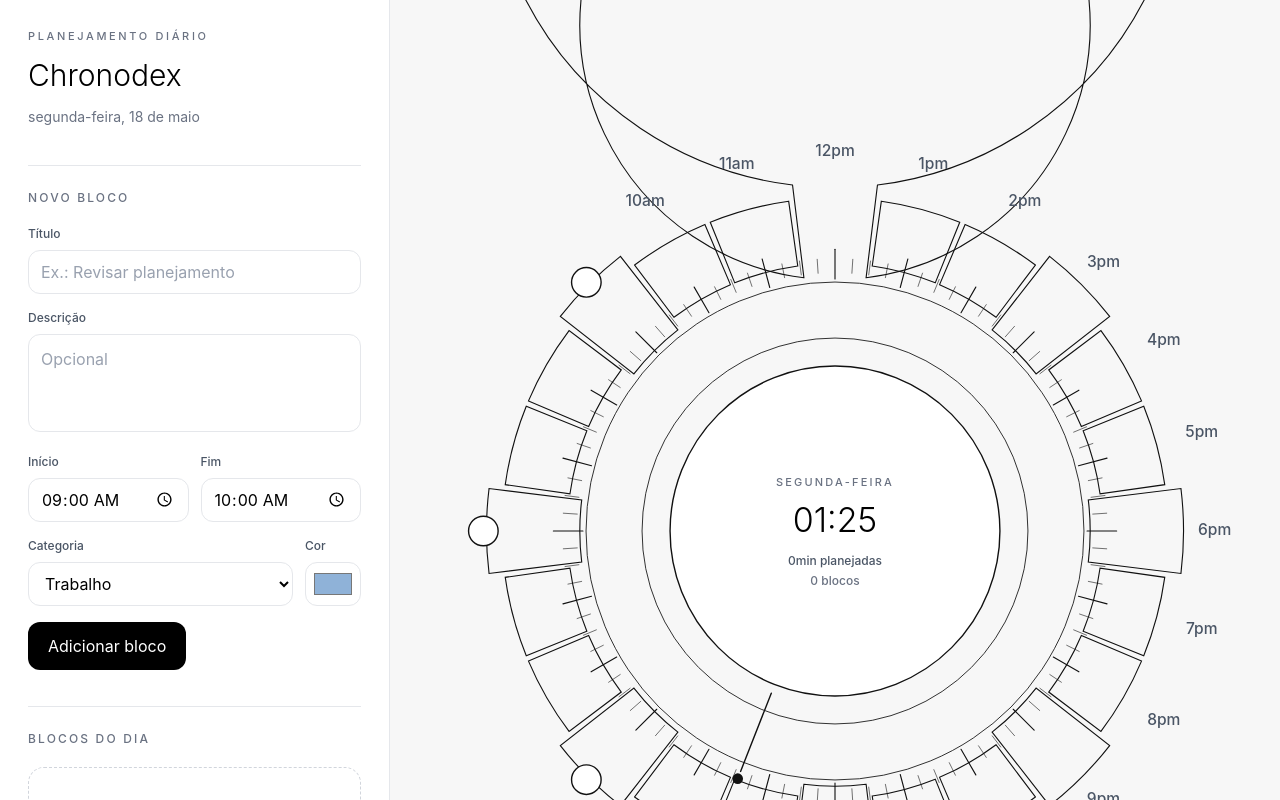
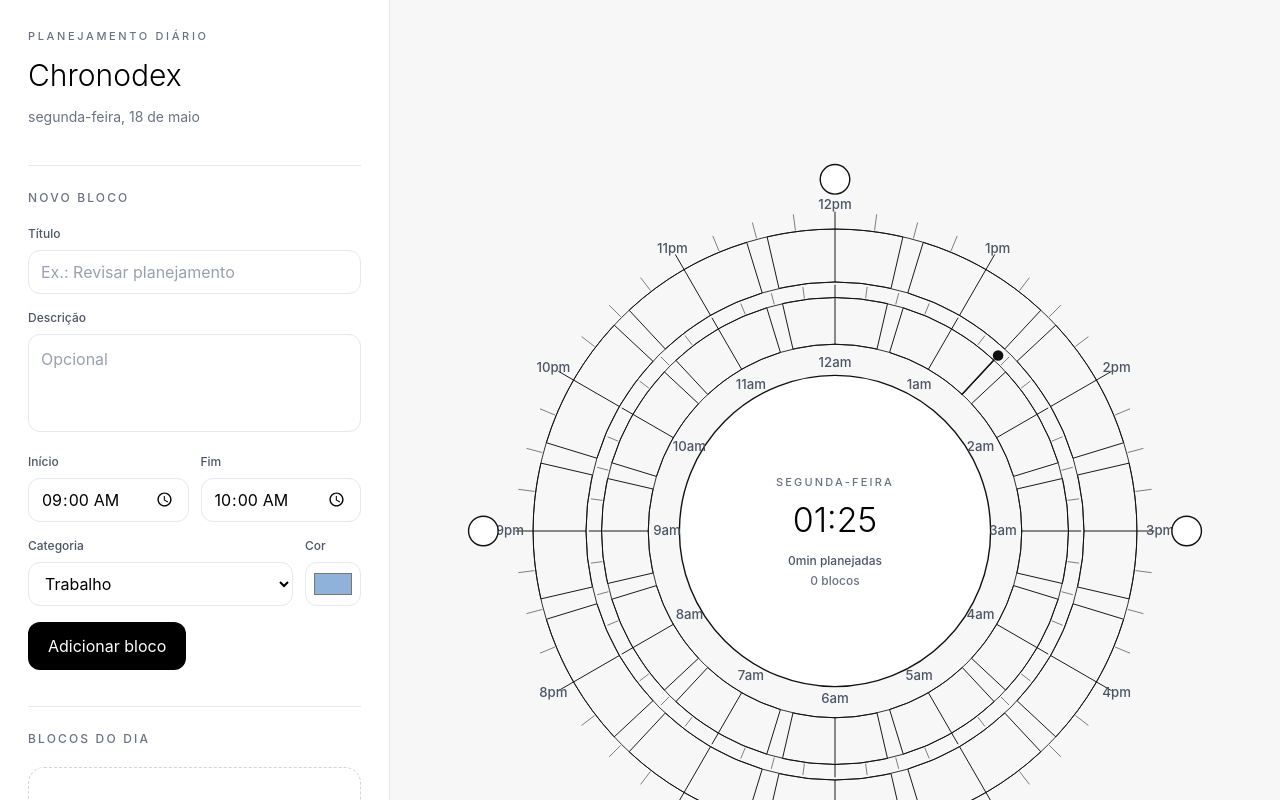
Before and after one commit to CiceroLino/chronodex, a React (Vite) app: page / in a window 1280 px wide. Shown: the top 800 px of the page. Built offline with nearby package versions, Linux system fonts and the light colour scheme.

Commit message:
feat(chronodex): render split AM and PM radial rings

```diff
--- a/src/App.tsx
+++ b/src/App.tsx
@@ -12,7 +12,7 @@ import {
 
 type EditableBlock = Omit<TimeBlock, 'id'>;
 
-const STORAGE_KEY = 'chronodex-time-blocks';
+const STORAGE_KEY = 'chronodex-time-blocks-v2';
 
 const sampleBlocks: TimeBlock[] = [
   {
--- a/src/components/ChronodexArc.tsx
+++ b/src/components/ChronodexArc.tsx
@@ -1,8 +1,8 @@
 import type { TimeBlock } from '../types';
 import {
   describeAnnularSector,
-  minutesToChronodexAngle,
-  splitBlockRange,
+  getChronodexAngleRange,
+  splitBlockRangeByHalfDay,
 } from '../utils/time';
 
 type ChronodexArcProps = {
@@ -18,26 +18,32 @@ export function ChronodexArc({
   isSelected,
   onSelect,
 }: ChronodexArcProps) {
-  const ranges = splitBlockRange(block);
+  const ranges = splitBlockRangeByHalfDay(block);
 
   return (
     <g>
-      {ranges.map((range, index) => (
+      {ranges.map((range, index) => {
+        const radii = range.period === 'am'
+          ? { inner: 120, outer: 150 }
+          : { inner: 160, outer: 194 };
+        const angles = getChronodexAngleRange(range.start, range.end);
+
+        return (
           <path
             key={`${block.id}-${index}`}
             d={describeAnnularSector(
               250,
               250,
-            126,
-            158,
-            minutesToChronodexAngle(range.start),
-            minutesToChronodexAngle(range.end),
+              radii.inner,
+              radii.outer,
+              angles.startAngle,
+              angles.endAngle,
             )}
             fill={block.color}
             stroke={isSelected ? '#111111' : '#262626'}
-          strokeWidth={isSelected || isActive ? 1.2 : 0.65}
-          opacity={isActive ? 0.72 : 0.58}
-          className="cursor-pointer transition-opacity duration-150 hover:opacity-80"
+            strokeWidth={isSelected || isActive ? 1 : 0.55}
+            opacity={isActive ? 0.7 : 0.52}
+            className="cursor-pointer transition-opacity duration-150 hover:opacity-75"
             role="button"
             tabIndex={0}
             aria-label={`${block.title}, ${block.startTime} até ${block.endTime}`}
@@ -48,7 +54,8 @@ export function ChronodexArc({
               }
             }}
           />
-      ))}
+        );
+      })}
     </g>
   );
 }
--- a/src/components/ChronodexView.tsx
+++ b/src/components/ChronodexView.tsx
@@ -2,6 +2,7 @@ import type { TimeBlock } from '../types';
 import {
   describeAnnularSector,
   formatDuration,
+  getChronodexAngleRange,
   getDuration,
   getTotalPlannedMinutes,
   isMinuteInsideBlock,
@@ -19,18 +20,18 @@ type ChronodexViewProps = {
   onSelectBlock: (block: TimeBlock | null) => void;
 };
 
-const labelHours = [10, 11, 12, 13, 14, 15, 16, 17, 18, 19, 20, 21];
+const hourIndexes = Array.from({ length: 12 }, (_, index) => index);
+const guideRings = [
+  { period: 'AM', inner: 120, outer: 150, labelRadius: 108, tickInner: 151, tickOuter: 158 },
+  { period: 'PM', inner: 160, outer: 194, labelRadius: 209, tickInner: 195, tickOuter: 205 },
+];
 
-function formatHourLabel(hour: number): string {
-  if (hour === 12) {
-    return '12pm';
+function formatHourLabel(hour: number, period: string): string {
+  if (hour === 0) {
+    return `12${period.toLowerCase()}`;
   }
 
-  if (hour < 12) {
-    return `${hour}am`;
-  }
-
-  return `${hour - 12}pm`;
+  return `${hour}${period.toLowerCase()}`;
 }
 
 export function ChronodexView({
@@ -78,72 +79,97 @@ export function ChronodexView({
               }
             }}
           >
-            <circle cx="250" cy="250" r="106" fill="#ffffff" stroke="#111111" strokeWidth="0.9" />
-            <circle cx="250" cy="250" r="124" fill="none" stroke="#111111" strokeWidth="0.55" />
-            <circle cx="250" cy="250" r="160" fill="none" stroke="#111111" strokeWidth="0.55" />
+            <circle cx="250" cy="250" r="100" fill="#ffffff" stroke="#111111" strokeWidth="0.9" />
 
-            {Array.from({ length: 24 }, (_, index) => {
-              const start = index * 60 - 28;
-              const end = index * 60 + 28;
+            {guideRings.map((ring) => (
+              <g key={ring.period}>
+                <circle
+                  cx="250"
+                  cy="250"
+                  r={ring.inner}
+                  fill="none"
+                  stroke="#111111"
+                  strokeWidth="0.55"
+                />
+                <circle
+                  cx="250"
+                  cy="250"
+                  r={ring.outer}
+                  fill="none"
+                  stroke="#111111"
+                  strokeWidth="0.55"
+                />
+                {hourIndexes.map((hour) => {
+                  const start = hour * 60 - 26;
+                  const end = hour * 60 + 26;
+                  const angles = getChronodexAngleRange(start, end);
 
                   return (
                     <path
-                  key={`outer-arm-${index}`}
+                      key={`${ring.period}-arm-${hour}`}
                       d={describeAnnularSector(
                         250,
                         250,
-                    index % 3 === 0 ? 164 : 172,
-                    index % 3 === 0 ? 224 : 214,
-                    minutesToChronodexAngle(start),
-                    minutesToChronodexAngle(end),
+                        ring.inner,
+                        ring.outer,
+                        angles.startAngle,
+                        angles.endAngle,
                       )}
                       fill="none"
                       stroke="#111111"
-                  strokeWidth="0.72"
+                      strokeWidth="0.62"
                     />
                   );
                 })}
 
-            {Array.from({ length: 96 }, (_, tick) => {
+                {Array.from({ length: 48 }, (_, tick) => {
                   const angle = minutesToChronodexAngle(tick * 15);
                   const isHour = tick % 4 === 0;
-              const inner = polarToCartesian(250, 250, isHour ? 162 : 166, angle);
-              const outer = polarToCartesian(250, 250, isHour ? 181 : 175, angle);
+                  const inner = polarToCartesian(
+                    250,
+                    250,
+                    isHour ? ring.inner : ring.tickInner,
+                    angle,
+                  );
+                  const outer = polarToCartesian(250, 250, ring.tickOuter, angle);
 
                   return (
                     <line
-                  key={`tick-${tick}`}
+                      key={`${ring.period}-tick-${tick}`}
                       x1={inner.x}
                       y1={inner.y}
                       x2={outer.x}
                       y2={outer.y}
                       stroke="#111111"
-                  strokeWidth={isHour ? 0.72 : 0.38}
+                      strokeWidth={isHour ? 0.62 : 0.34}
                       strokeLinecap="round"
                     />
                   );
                 })}
 
-            {labelHours.map((hour) => {
+                {hourIndexes.map((hour) => {
                   const point = polarToCartesian(
                     250,
                     250,
-                244,
+                    ring.labelRadius,
                     minutesToChronodexAngle(hour * 60),
                   );
+
                   return (
                     <text
-                  key={hour}
+                      key={`${ring.period}-label-${hour}`}
                       x={point.x}
                       y={point.y}
                       textAnchor="middle"
                       dominantBaseline="middle"
-                  className="fill-gray-600 text-[10px] font-medium"
+                      className="fill-gray-600 text-[8.5px] font-medium"
                     >
-                  {formatHourLabel(hour)}
+                      {formatHourLabel(hour, ring.period)}
                     </text>
                   );
                 })}
+              </g>
+            ))}
 
             <g>
               {blocks.map((block) => (
--- a/src/components/CurrentTimeIndicator.tsx
+++ b/src/components/CurrentTimeIndicator.tsx
@@ -7,9 +7,12 @@ type CurrentTimeIndicatorProps = {
 export function CurrentTimeIndicator({ now }: CurrentTimeIndicatorProps) {
   const minutes = now.getHours() * 60 + now.getMinutes() + now.getSeconds() / 60;
   const angle = minutesToChronodexAngle(minutes);
-  const inner = polarToCartesian(250, 250, 112, angle);
-  const outer = polarToCartesian(250, 250, 166, angle);
-  const cap = polarToCartesian(250, 250, 171, angle);
+  const isPm = now.getHours() >= 12;
+  const innerRadius = isPm ? 160 : 120;
+  const outerRadius = isPm ? 194 : 150;
+  const inner = polarToCartesian(250, 250, innerRadius, angle);
+  const outer = polarToCartesian(250, 250, outerRadius, angle);
+  const cap = polarToCartesian(250, 250, outerRadius + 4, angle);
 
   return (
     <g>
--- a/src/utils/time.ts
+++ b/src/utils/time.ts
@@ -5,7 +5,14 @@ export type MinuteRange = {
   end: number;
 };
 
+export type ChronodexPeriod = 'am' | 'pm';
+
+export type ChronodexRange = MinuteRange & {
+  period: ChronodexPeriod;
+};
+
 const DAY_MINUTES = 1440;
+const HALF_DAY_MINUTES = 720;
 
 export function timeToMinutes(time: string): number {
   const [hours, minutes] = time.split(':').map(Number);
@@ -50,8 +57,18 @@ export function minutesToAngle(minutes: number): number {
 }
 
 export function minutesToChronodexAngle(minutes: number): number {
-  const shifted = ((minutes - 720) % DAY_MINUTES) + DAY_MINUTES;
-  return minutesToAngle(shifted % DAY_MINUTES);
+  const normalized = ((minutes % HALF_DAY_MINUTES) + HALF_DAY_MINUTES) % HALF_DAY_MINUTES;
+  return (normalized / HALF_DAY_MINUTES) * 360 - 90;
+}
+
+export function getChronodexAngleRange(startMinutes: number, endMinutes: number) {
+  const startAngle = minutesToChronodexAngle(startMinutes);
+  const span = ((endMinutes - startMinutes) / HALF_DAY_MINUTES) * 360;
+
+  return {
+    startAngle,
+    endAngle: startAngle + span,
+  };
 }
 
 export function polarToCartesian(
@@ -149,6 +166,28 @@ export function splitBlockRange(block: TimeBlock): MinuteRange[] {
   ];
 }
 
+export function splitBlockRangeByHalfDay(block: TimeBlock): ChronodexRange[] {
+  return splitBlockRange(block).flatMap((range) => {
+    const slices: ChronodexRange[] = [];
+
+    for (let start = range.start; start < range.end; ) {
+      const nextBoundary =
+        start < HALF_DAY_MINUTES ? HALF_DAY_MINUTES : DAY_MINUTES;
+      const end = Math.min(range.end, nextBoundary);
+
+      slices.push({
+        start,
+        end,
+        period: start < HALF_DAY_MINUTES ? 'am' : 'pm',
+      });
+
+      start = end;
+    }
+
+    return slices;
+  });
+}
+
 export function detectOverlaps(blocks: TimeBlock[]): Set<string> {
   const overlaps = new Set<string>();
   const ranges = blocks.flatMap((block) =>
```
Also changed, not shown: 1 other file (tests, documents, lock files or other folders). Lines whose indentation alone changed are shown as unchanged.
